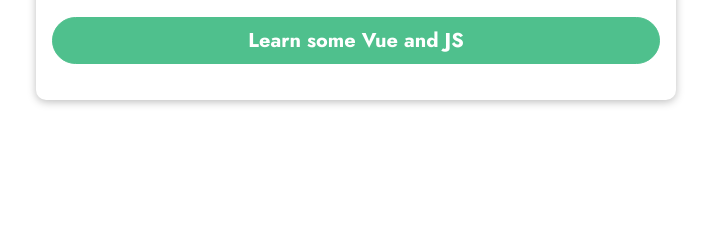
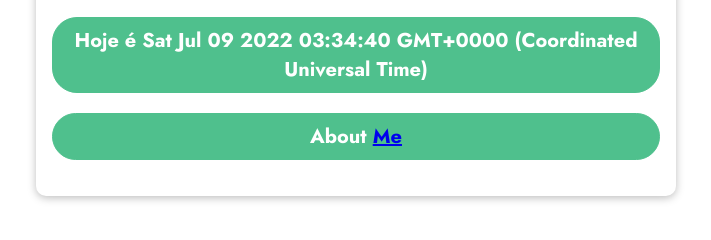
Before and after one commit to wesley-m3lis/vue-learning, a plain HTML site: page index.html in a window 1280 px wide. Shown: the part 286-526 px from the top of the page, without its empty margins (284-995 px from the left). Drawn offline with nearby package versions, Linux system fonts and the light colour scheme.

Commit message:
methods introduction

```diff
--- a/app.js
+++ b/app.js
@@ -1,8 +1,17 @@
+// Simply writes date and time and displays an About me link.
+
 const app = Vue.createApp({
     data(){
         return{
-            courseGoal: 'Learn some Vue and JS'
+            courseGoal: 'Learn some Vue and JS',
+            aboutMe: 'https://br.pinterest.com/wesleyameixoeira/'
         };
+    },
+
+    methods: {
+        date(){
+            return Date()
+        }
     }
 });
 
--- a/index.html
+++ b/index.html
@@ -18,7 +18,8 @@
     </header>
     <section id="user-goal">
       <h2>My Course Goal</h2>
-      <p>{{ courseGoal }}</p>
+      <p>Hoje é {{ date() }}</p>
+      <p>About <a v-bind:href="aboutMe">Me</a></p>
     </section>
   </body>
 </html>
```
